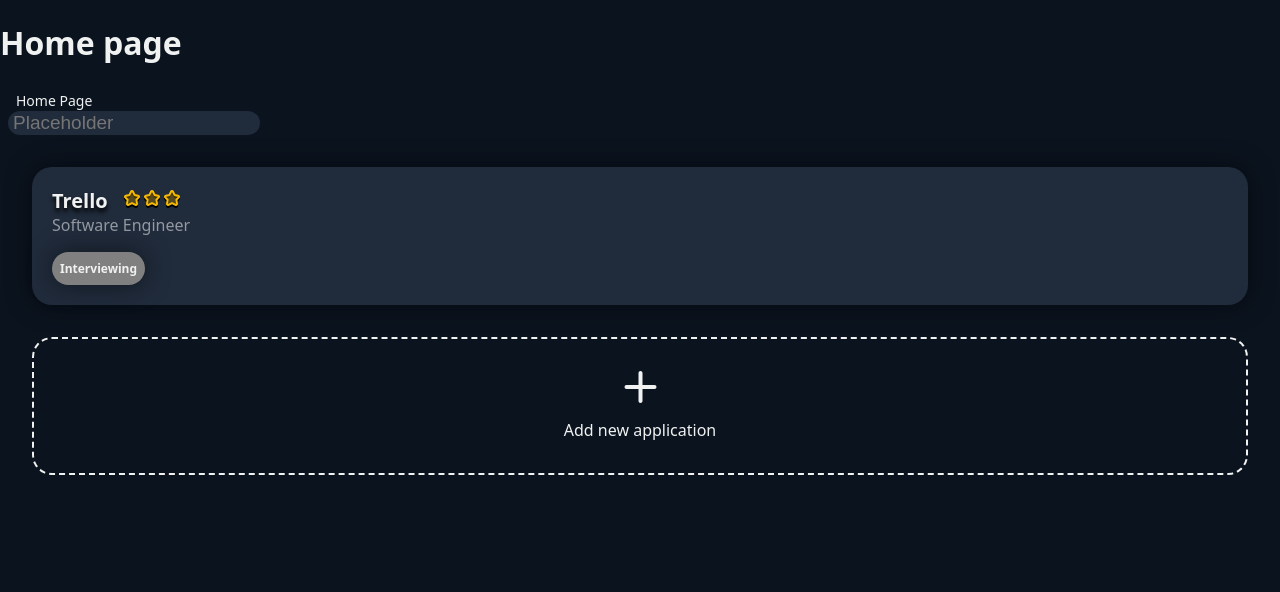
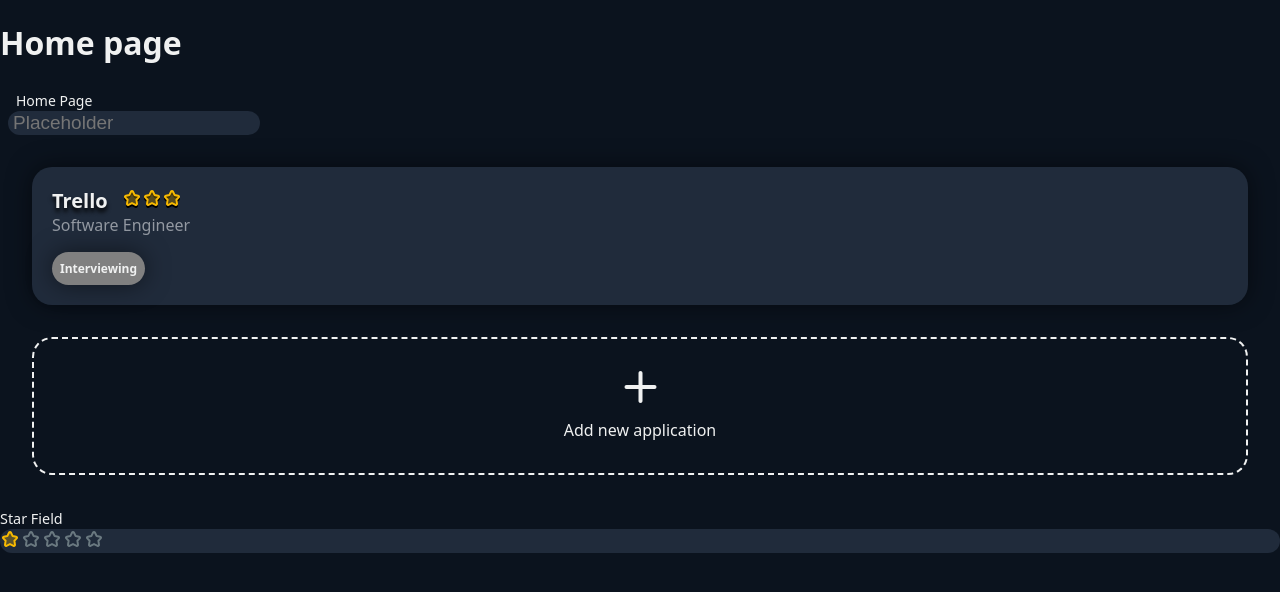
Before and after one commit to Nyakuma101/job-tracker, a React (Create React App) app: page / in a window 1280 px wide. Shown: the top 592 px of the page. Built offline with nearby package versions, Linux system fonts and the light colour scheme.

Commit message:
created and styled the star-field component

```diff
--- /dev/null
+++ b/src/components/StarField/StarField.jsx
@@ -0,0 +1,32 @@
+import styles from './StarField.module.css';
+import { ReactComponent as StarActive } from '../../assets/images/star-active.svg';
+import { ReactComponent as StarInActive } from '../../assets/images/star-inactive.svg';
+
+function StarIcon({ isActive, onClick }) {
+  return (
+    <button className={styles.starButton} onClick={onClick}>
+      {isActive === true ? <StarActive /> : <StarInActive />}
+    </button>
+  );
+}
+
+function StarField({ priority, setPriority }) {
+  return (
+    <div>
+      <label className={styles.label}>Star Field</label>
+      <div className={styles.field}>
+        <StarIcon isActive={true} onClick={() => setPriority(1)} />
+
+        <StarIcon isActive={priority >= 2} onClick={() => setPriority(2)} />
+
+        <StarIcon isActive={priority >= 3} onClick={() => setPriority(3)} />
+
+        <StarIcon isActive={priority >= 4} onClick={() => setPriority(4)} />
+
+        <StarIcon isActive={priority === 5} onClick={() => setPriority(5)} />
+      </div>
+    </div>
+  );
+}
+
+export default StarField;
--- /dev/null
+++ b/src/components/StarField/StarField.module.css
@@ -0,0 +1,15 @@
+.label {
+  font-size: 0.9rem;
+}
+
+.field {
+  display: flex;
+  border-radius: 20px;
+  background-color: var(--bkg-secondary-color);
+}
+
+.starButton {
+  background-color: unset;
+  border: unset;
+  padding: 0.15rem;
+}
--- a/src/pages/Home/Home.jsx
+++ b/src/pages/Home/Home.jsx
@@ -2,14 +2,18 @@ import React from 'react';
 import Card from '../../components/Card/Card';
 import AddCardButton from '../../components/AddCardButton/AddCardButton';
 import ShortTextField from '../../components/ShortTextField/ShortTextField';
+import StarField from '../../components/StarField/StarField';
+import { useState } from 'react';
 
 export default function Home() {
+  const [priority, setPriority] = useState(1);
   return (
     <div>
       <h1>Home page</h1>
-      <ShortTextField text="Home Page"/>
+      <ShortTextField text="Home Page" />
       <Card />
       <AddCardButton />
+      <StarField priority={priority} setPriority={setPriority} />
     </div>
   );
 }
```
